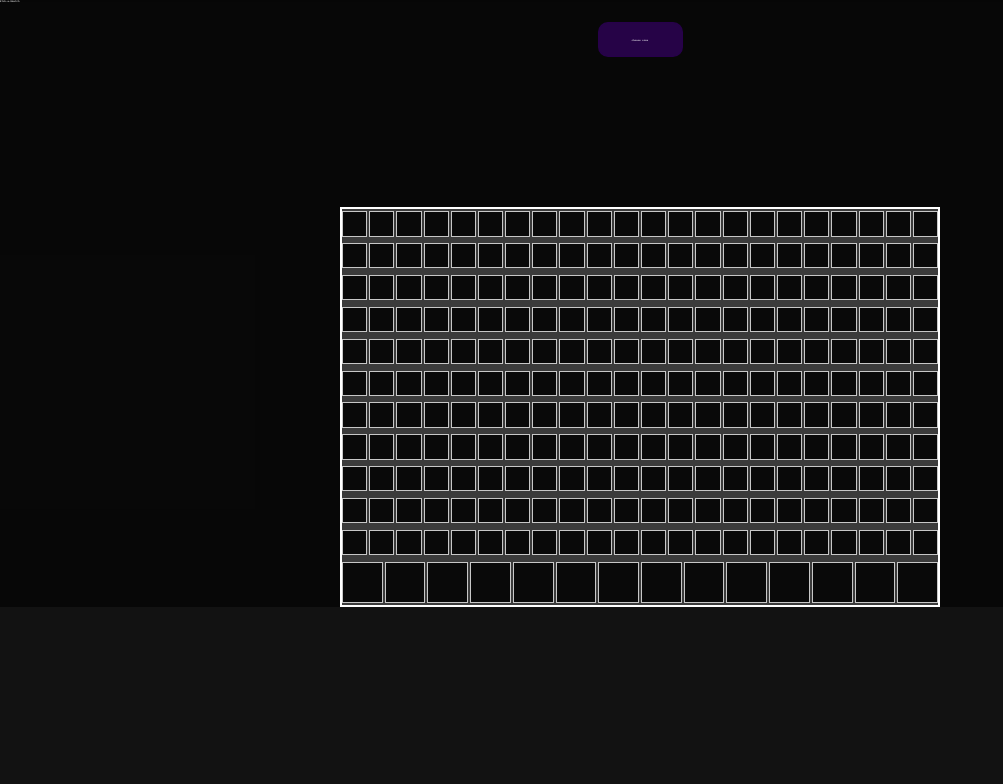
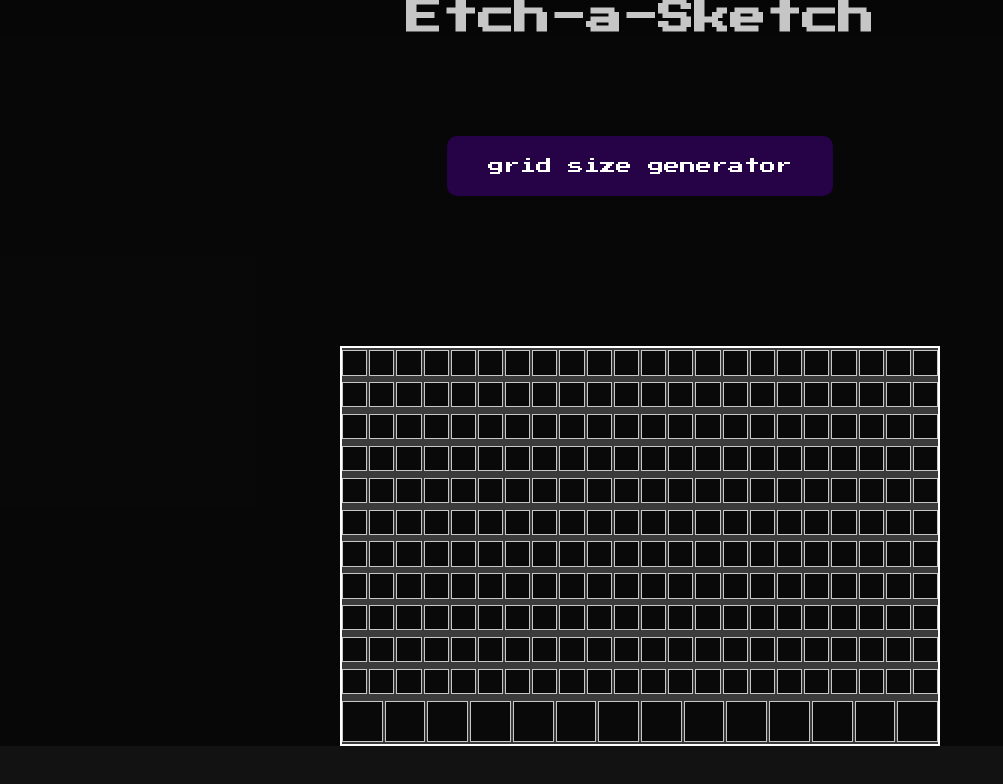
Before and after one commit to jamesayim/etch-a-sketch-project, a plain HTML site: page index.html in a window 1280 px wide. Shown: the whole page, without its empty margins (0-1003 px from the left). Drawn offline with Linux system fonts and the light colour scheme.

Commit message:
updated the button ui and font style

```diff
--- a/index.html
+++ b/index.html
@@ -11,7 +11,7 @@
         <header id="textContainer">
             <h3>Etch-a-Sketch</h3>
         </header>
-        <button class="upperButton">choose size</button>
+        <button class="upperButton">grid size generator</button>
         <div id="divContainer">
         </div>
     </body>
--- a/styles.css
+++ b/styles.css
@@ -4,13 +4,18 @@
     box-sizing: border-box;
     margin: 0;
     font-family: 'Press Start 2P', Verdana, sans-serif;
-    font-size: 1.5px;
+    font-size: 1.5rem;
     color: rgba(255, 255, 255, 0.774);
     background-color: rgba(7, 7, 7, 0.952);
 }
 
 #textContainer {
-
+    display: flex;
+    justify-content: center;
+    margin: 0 auto;
+    width: 100%;
+    align-items: center;
+    background-color: ;
 }
 
 #divContainer {
@@ -32,22 +37,21 @@
     aspect-ratio: 1;
     flex: 1 0 25px;
 }
-.square:hover {
-    background-color: rgba(7, 7, 7, 0.952);
-}
 
 .upperButton {
     background-color: rgba(68, 0, 131, 0.521);
     color: white;
     border: 1px solid rgba(40, 0, 77, 0.836);
-    height: 35px;
-    width: 85px;
+    height: 60px;
     border-radius: 10px;
     display: flex;
     align-items: center;
     justify-content: center;
-    margin: 20px auto 0;
+    margin: 100px auto 0;
+    font-size: 16px;
+    padding: 0 40px;
 }
 .upperButton:hover {
     border-color: rgba(7, 7, 7, 0.952);
+    cursor: pointer;
 }
```
